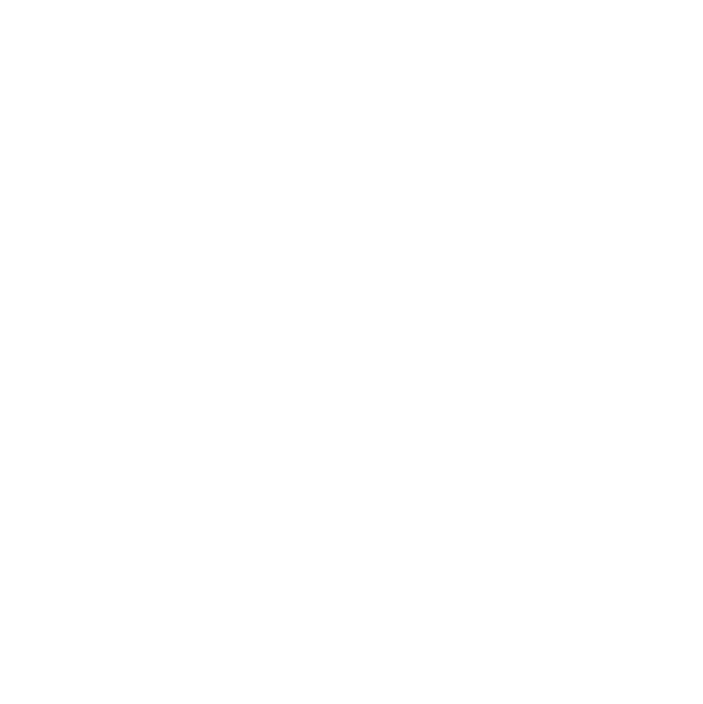
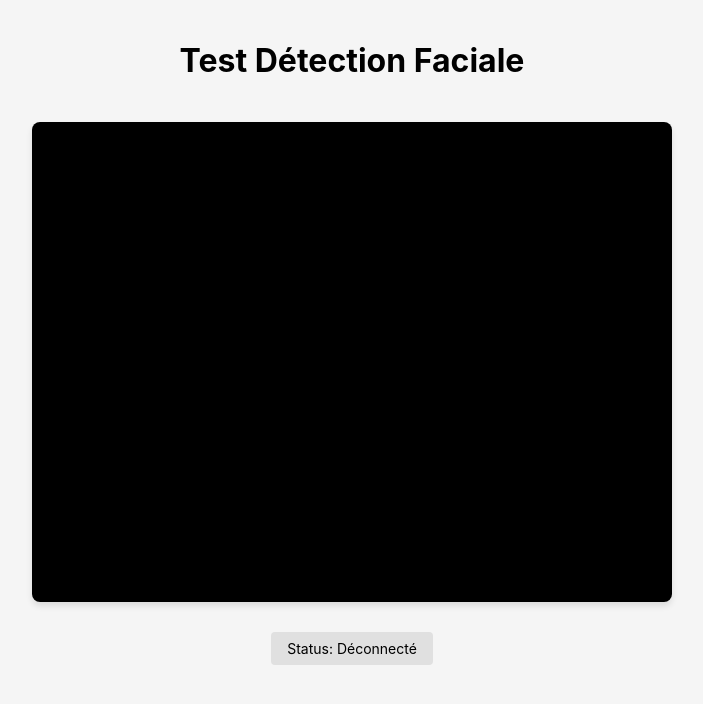
Before and after one commit to LoicChazeau/Projet-spe-3, a React (Create React App) app in the folder workspace/front-end/: page /video-test in a window 1280 px wide. Before the commit this address had no page. Shown: the top 704 px of the page, without its empty margins (288-991 px from the left). Built offline with nearby package versions, Linux system fonts and the light colour scheme; no server answers.

Commit message:
feat: add video test page with face detection

```diff
--- a/workspace/front-end/src/App.js
+++ b/workspace/front-end/src/App.js
@@ -5,6 +5,7 @@
 import Auth from './Components/Auth';
 import Home from './Components/Home';
 import Lia from './Components/TryOnPage'
+import VideoTest from './pages/VideoTest';
 
 function HomePage() {
   return (
@@ -22,6 +23,9 @@
       <Link className="App-link" to="/lia">
         Lia
       </Link>
+      <Link className="App-link" to="/video-test">
+        Test Vidéo
+      </Link>
     </header>
   );
 }
@@ -34,6 +38,7 @@
           <Route path="/login" element={<Auth />} />
           <Route path="/home" element={<Home />} />
           <Route path="/lia" element={<Lia />} />
+          <Route path="/video-test" element={<VideoTest />} />
           <Route path="/" element={<HomePage />} />
         </Routes>
       </div>
--- /dev/null
+++ b/workspace/front-end/src/pages/VideoTest.css
@@ -0,0 +1,50 @@
+.video-test-container {
+  padding: 20px;
+  display: flex;
+  flex-direction: column;
+  align-items: center;
+  min-height: 100vh;
+  background-color: #f5f5f5;
+}
+
+.video-container {
+  margin: 20px 0;
+  position: relative;
+  width: 640px;
+  height: 480px;
+  background-color: #000;
+  border-radius: 8px;
+  overflow: hidden;
+  box-shadow: 0 4px 6px rgba(0, 0, 0, 0.1);
+}
+
+.video-container video {
+  width: 100%;
+  height: 100%;
+  object-fit: cover;
+}
+
+.video-canvas {
+  position: absolute;
+  top: 0;
+  left: 0;
+  width: 100%;
+  height: 100%;
+  pointer-events: none;
+}
+
+.error-message {
+  color: #ff3333;
+  background-color: #ffe6e6;
+  padding: 10px 20px;
+  border-radius: 4px;
+  margin: 10px 0;
+}
+
+.status-indicator {
+  margin-top: 10px;
+  padding: 8px 16px;
+  border-radius: 4px;
+  background-color: #e0e0e0;
+  font-size: 14px;
+}
--- /dev/null
+++ b/workspace/front-end/src/pages/VideoTest.js
@@ -0,0 +1,160 @@
+import React, { useRef, useEffect, useState } from 'react';
+import './VideoTest.css';
+
+const VideoTest = () => {
+  const videoRef = useRef(null);
+  const canvasRef = useRef(null);
+  const wsRef = useRef(null);
+  const [isConnected, setIsConnected] = useState(false);
+  const [error, setError] = useState(null);
+  const [dimensions, setDimensions] = useState({ width: 640, height: 480 });
+
+  useEffect(() => {
+    // Initialiser la connexion WebSocket
+    wsRef.current = new WebSocket('ws://localhost:8001/api/v1/face/ws');
+
+    wsRef.current.onopen = () => {
+      console.log('WebSocket Connected');
+      setIsConnected(true);
+      setError(null);
+    };
+
+    wsRef.current.onclose = () => {
+      console.log('WebSocket Disconnected');
+      setIsConnected(false);
+    };
+
+    wsRef.current.onerror = (error) => {
+      console.error('WebSocket Error:', error);
+      setError('Erreur de connexion au serveur');
+    };
+
+    // Démarrer la webcam
+    navigator.mediaDevices.getUserMedia({
+      video: {
+        width: { ideal: 640 },
+        height: { ideal: 480 }
+      }
+    })
+    .then(stream => {
+      if (videoRef.current) {
+        videoRef.current.srcObject = stream;
+        // Mettre à jour les dimensions quand la vidéo est chargée
+        videoRef.current.onloadedmetadata = () => {
+          setDimensions({
+            width: videoRef.current.videoWidth,
+            height: videoRef.current.videoHeight
+          });
+        };
+      }
+    })
+    .catch(err => {
+      console.error('Erreur webcam:', err);
+      setError('Impossible d\'accéder à la webcam');
+    });
+
+    // Nettoyage
+    return () => {
+      if (wsRef.current) {
+        wsRef.current.close();
+      }
+      if (videoRef.current && videoRef.current.srcObject) {
+        videoRef.current.srcObject.getTracks().forEach(track => track.stop());
+      }
+    };
+  }, []);
+
+  const drawLandmarks = (landmarks, ctx) => {
+    if (!landmarks || !ctx) return;
+
+    ctx.fillStyle = '#00FF00';
+    landmarks.landmarks.forEach(point => {
+      ctx.beginPath();
+      ctx.arc(point.x, point.y, 2, 0, 2 * Math.PI);
+      ctx.fill();
+    });
+  };
+
+  const processVideo = () => {
+    if (!videoRef.current || !canvasRef.current || !wsRef.current || !isConnected) return;
+
+    const video = videoRef.current;
+    const canvas = canvasRef.current;
+    const ctx = canvas.getContext('2d');
+
+    // S'assurer que le canvas a la même taille que la vidéo
+    canvas.width = dimensions.width;
+    canvas.height = dimensions.height;
+
+    // Dessiner la vidéo sur le canvas
+    ctx.drawImage(video, 0, 0, canvas.width, canvas.height);
+
+    // Envoyer l'image au serveur
+    try {
+      const imageData = canvas.toDataURL('image/jpeg', 0.7);
+      wsRef.current.send(imageData);
+    } catch (err) {
+      console.error('Erreur envoi image:', err);
+    }
+  };
+
+  // Gérer les messages du serveur
+  useEffect(() => {
+    if (!wsRef.current) return;
+
+    wsRef.current.onmessage = (event) => {
+      const canvas = canvasRef.current;
+      if (!canvas) return;
+
+      const ctx = canvas.getContext('2d');
+      const data = JSON.parse(event.data);
+
+      if (data.success && data.landmarks) {
+        // Redessiner l'image de la vidéo
+        ctx.drawImage(videoRef.current, 0, 0, canvas.width, canvas.height);
+        // Dessiner les landmarks
+        drawLandmarks(data.landmarks, ctx);
+      }
+    };
+  }, []);
+
+  // Boucle d'animation
+  useEffect(() => {
+    const interval = setInterval(processVideo, 1000 / 30); // 30 FPS
+    return () => clearInterval(interval);
+  }, [isConnected]);
+
+  return (
+    <div className="video-test-container">
+      <h1>Test Détection Faciale</h1>
+      {error && <div className="error-message">{error}</div>}
+      <div className="video-container">
+        <video
+          ref={videoRef}
+          autoPlay
+          playsInline
+          muted
+          width={dimensions.width}
+          height={dimensions.height}
+        />
+        <canvas
+          ref={canvasRef}
+          className="video-canvas"
+          width={dimensions.width}
+          height={dimensions.height}
+          style={{
+            position: 'absolute',
+            top: 0,
+            left: '50%',
+            transform: 'translateX(-50%)'
+          }}
+        />
+      </div>
+      <div className="status-indicator">
+        Status: {isConnected ? 'Connecté' : 'Déconnecté'}
+      </div>
+    </div>
+  );
+};
+
+export default VideoTest;
```
